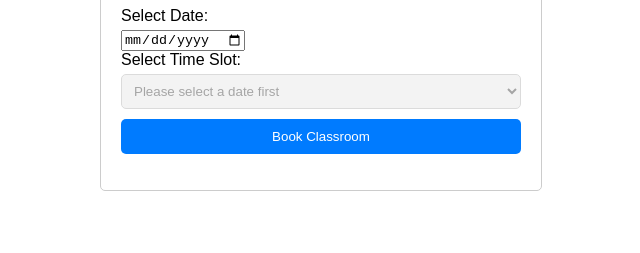
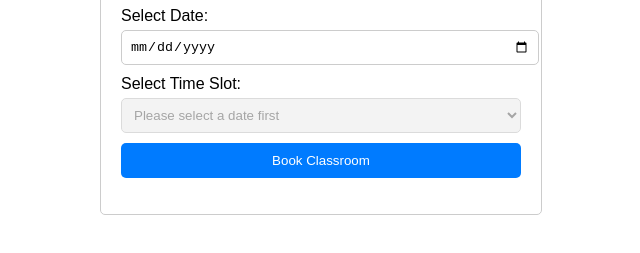
Before and after one commit to cfield1515/classroom.github.io, a plain HTML site: page index.html in a window 1280 px wide. Shown: the part 207-460 px from the top of the page, without its empty margins (319-959 px from the left). Drawn offline with Linux system fonts and the light colour scheme.

Commit message:
Update styles.css

```diff
--- a/styles.css
+++ b/styles.css
@@ -20,7 +20,7 @@ label {
     margin-bottom: 5px;
 }
 
-input[type="datetime-local"],
+input[type="date"],
 select {
     width: 100%;
     padding: 8px;
```
